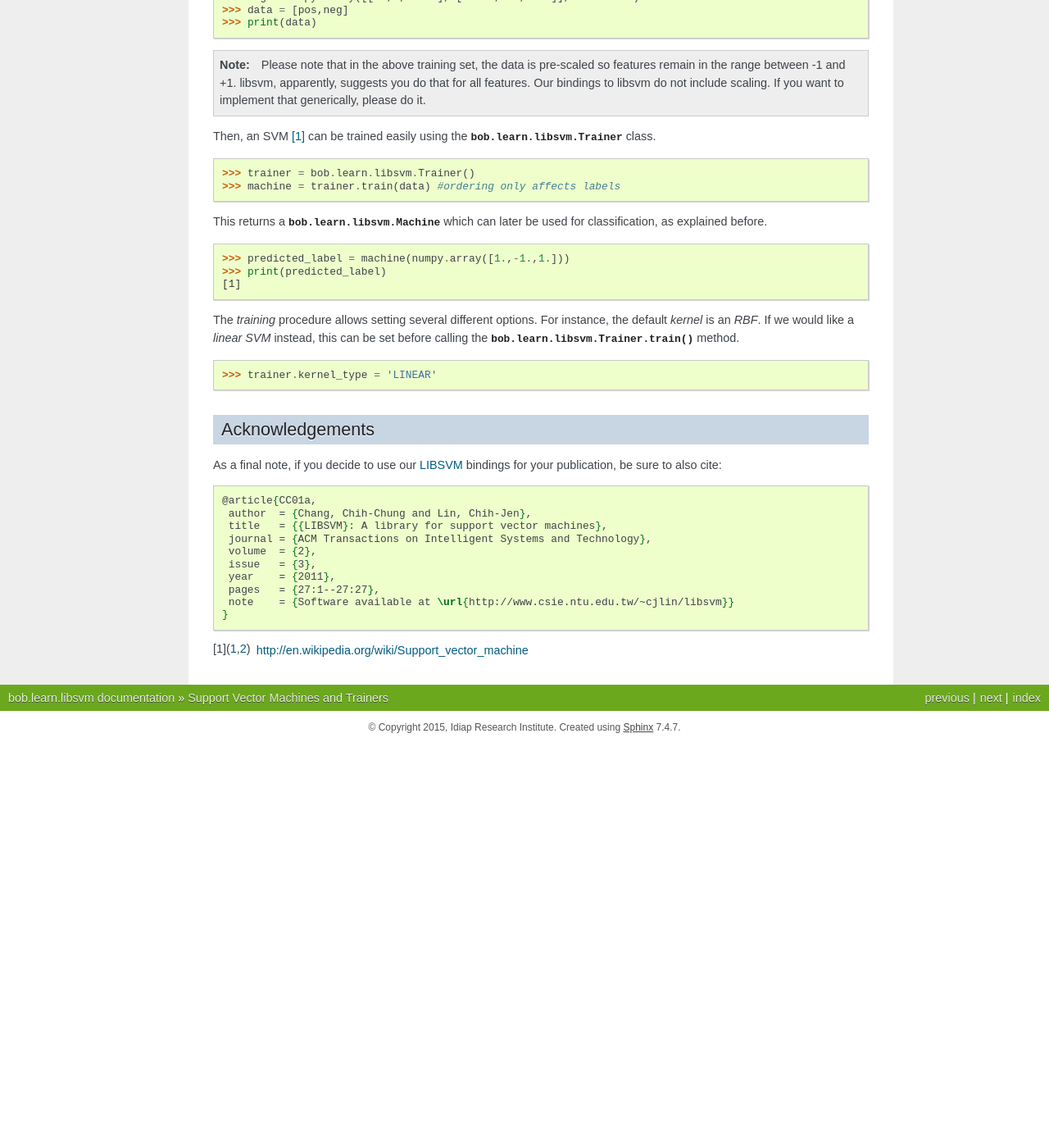
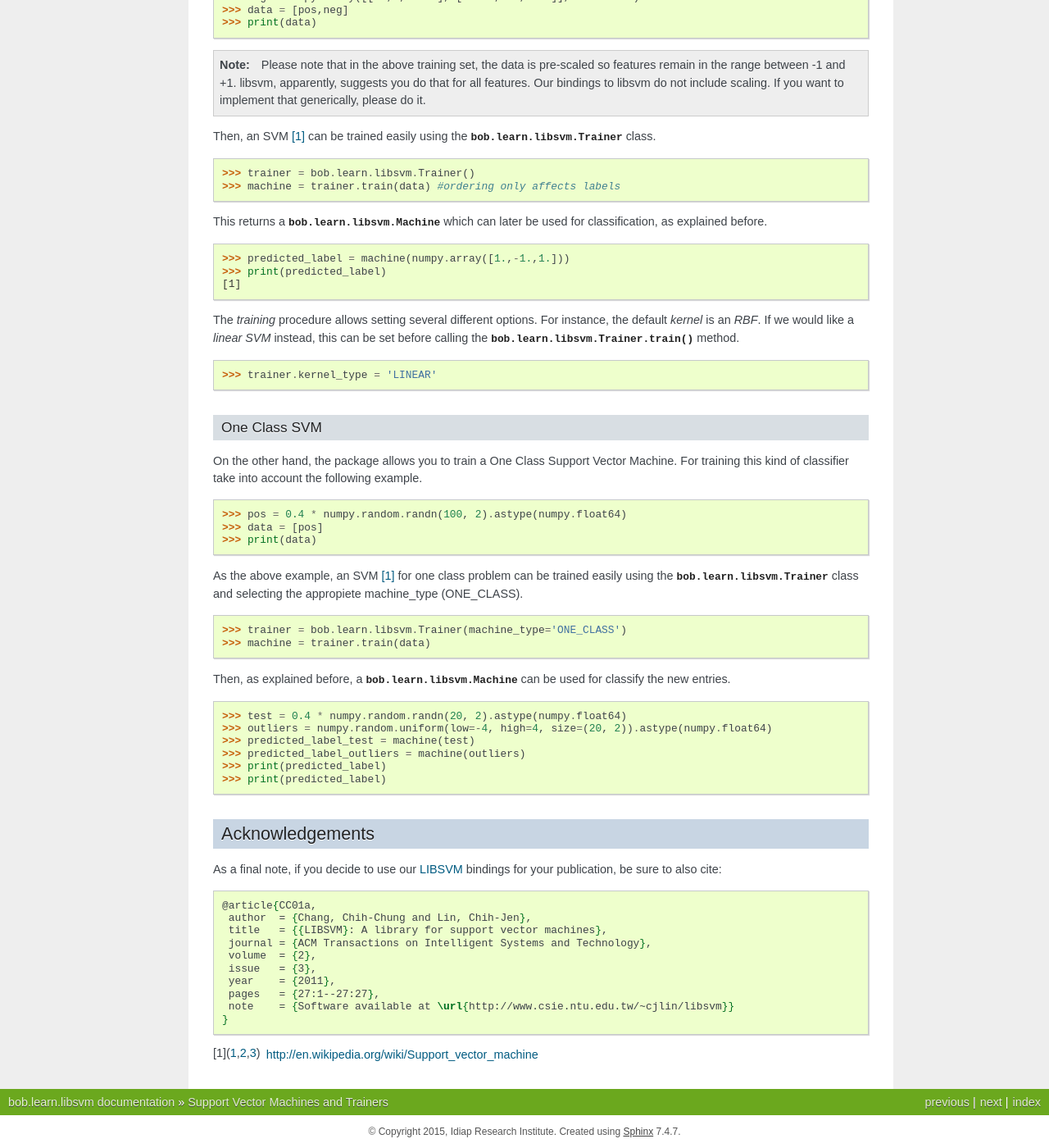
Before and after one commit to bioidiap/bob.learn.libsvm, a Sphinx documentation site: the page built from doc/guide.rst, in a window 1280 px wide and 1400 px high, scrolled down 1282 px. Shown: the whole window at 82% size. Built offline with Sphinx 7.4.7, drawn with Linux system fonts in a browser that asks for light colours; formulas are drawn with MathJax 3; the version number could not be read and is left out; before the commit the page ends 2189 px from its top, so only the background shows below that.

Commit message:
Added patch for OC-SVM documentation

```diff
--- a/doc/guide.rst
+++ b/doc/guide.rst
@@ -152,6 +152,40 @@ instead, this can be set before calling the
 
    >>> trainer.kernel_type = 'LINEAR'
 
+One Class SVM
+=============
+
+On the other hand, the package allows you to train a One Class Support Vector Machine. For training this kind of classifier take into account the following example.
+
+.. doctest::
+   :options: +NORMALIZE_WHITESPACE
+
+   >>> pos = 0.4 * numpy.random.randn(100, 2).astype(numpy.float64)
+   >>> data = [pos]
+   >>> print(data) # doctest: +SKIP
+
+
+As the above example, an SVM [1]_ for one class problem can be trained easily using the
+:py:class:`bob.learn.libsvm.Trainer` class and selecting the appropiete machine_type (ONE_CLASS).
+
+.. doctest::
+   :options: +NORMALIZE_WHITESPACE
+
+   >>> trainer = bob.learn.libsvm.Trainer(machine_type='ONE_CLASS')
+   >>> machine = trainer.train(data)
+
+Then, as explained before, a :py:class:`bob.learn.libsvm.Machine` can be used for classify the new entries.
+
+.. doctest::
+   :options: +NORMALIZE_WHITESPACE
+
+   >>> test = 0.4 * numpy.random.randn(20, 2).astype(numpy.float64)
+   >>> outliers = numpy.random.uniform(low=-4, high=4, size=(20, 2)).astype(numpy.float64)
+   >>> predicted_label_test = machine(test)
+   >>> predicted_label_outliers = machine(outliers)
+   >>> print(predicted_label)
+   >>> print(predicted_label)
+
 
 Acknowledgements
 ----------------
```
